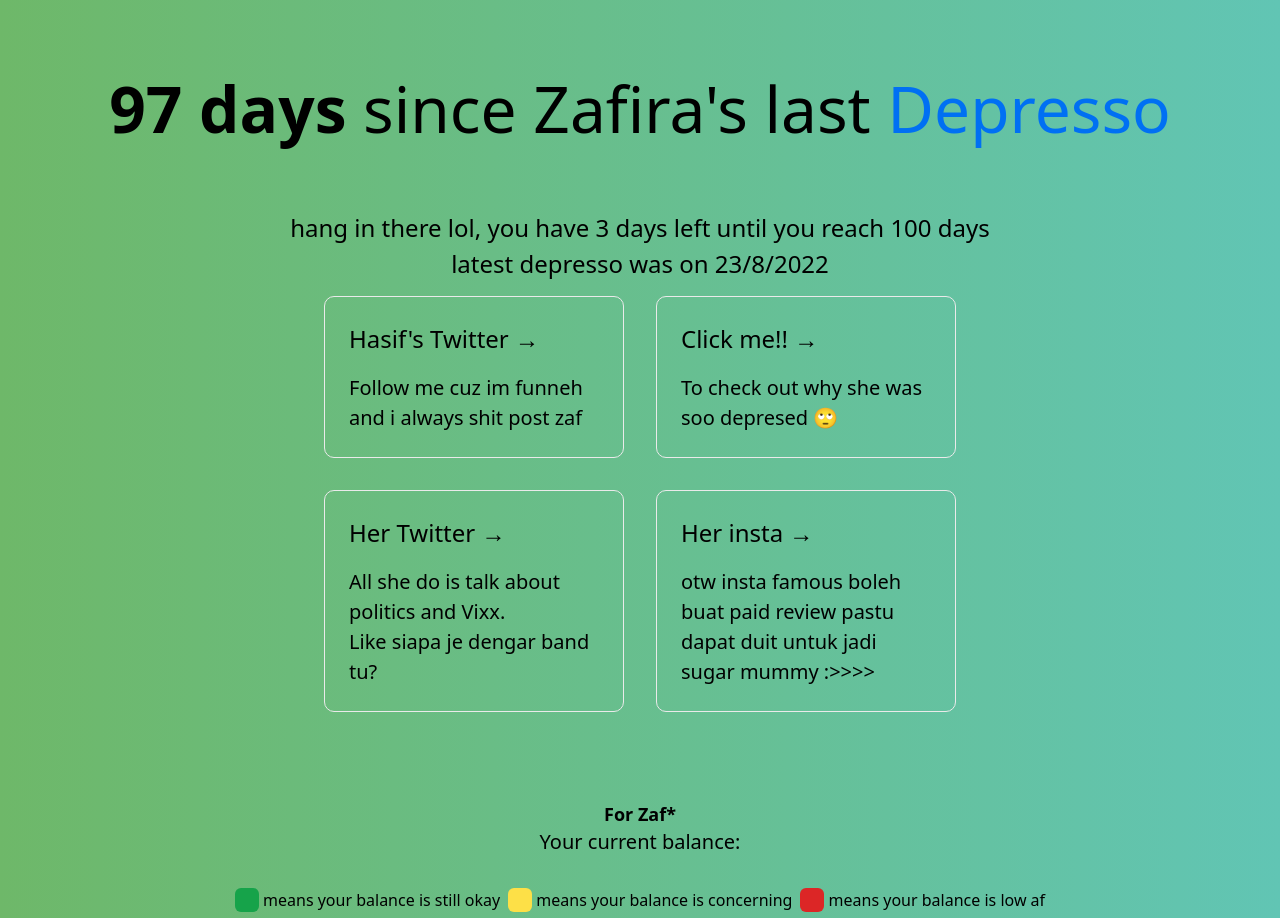
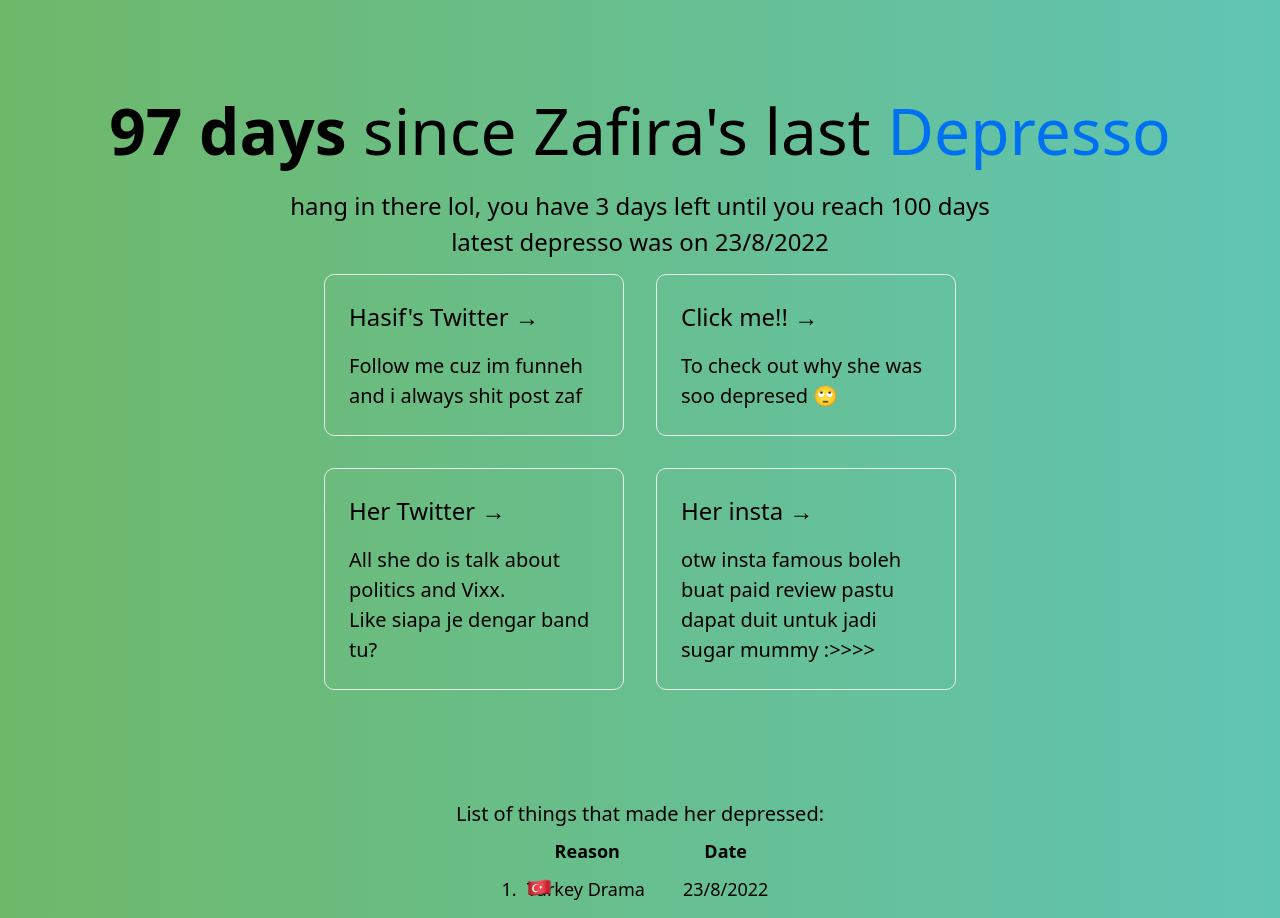
Before and after one commit to hasifjasmi/depressoTracker, a Next.js app: page / in a window 1280 px wide. Shown: the top 918 px of the page. Built offline with nearby package versions, Linux system fonts and the light colour scheme.

Commit message:
added table

```diff
--- a/pages/balance.jsx
+++ b/pages/balance.jsx
@@ -19,21 +19,24 @@ function Balance() {
 
   return (
     <>
-      <div className="text-center">
+      <div className="grid grid-cols-1 gap-3 content-evenly">
+        <div className="pt-5 text-center">
           <h1 className="text-lg">
             <b>For Zaf*</b>
           </h1>
-        <h1 className="text-xl pb-4">Your current balance:</h1>
+          <h1 className="text-xl">Your current balance:</h1>
         </div>
         {/* legend */}
 
-      <div className="flex space-x-2 justify-center rounded-md p-4 ">
-        <div className="flex flex-row">
+        <div className="flex flex-wrap space-x-2 justify-center md:content-start rounded-md md:flex-wrap">
+          <div className="flex flex-row ">
             <div className="bg-green-600 basis-auto rounded-md w-6">&nbsp;</div>
             <div>&nbsp;means your balance is still okay</div>
           </div>
           <div className="flex flex-row">
-          <div className="bg-yellow-300 basis-auto rounded-md w-6">&nbsp;</div>
+            <div className="bg-yellow-300 basis-auto rounded-md w-6">
+              &nbsp;
+            </div>
             <div>&nbsp;means your balance is concerning</div>
           </div>
           <div className="flex flex-row">
@@ -54,6 +57,7 @@ function Balance() {
             Transportation Balance: <b>RM{transport}</b>
           </div>
         </div>
+      </div>
     </>
   );
 }
--- a/pages/index.jsx
+++ b/pages/index.jsx
@@ -8,6 +8,7 @@ import startOfToday from "date-fns/startOfToday";
 import formatDistanceStrict from "date-fns/formatDistanceStrict";
 import Balance from "./balance";
 import Background from "./background";
+import List from "./list";
 
 // import BasicEmbed from "./chart";
 // import dynamic from "next/dynamic";
@@ -138,6 +139,12 @@ export default function Home() {
           </div>
         </main>
 
+        {/* list of things */}
+        <div className="flex flex-col justify-center items-center">
+          <h1 className="text-xl">List of things that made her depressed:</h1>
+          <List />
+        </div>
+
         <Balance />
 
         {/* <BasicEmbed /> */}
--- /dev/null
+++ b/pages/list.jsx
@@ -0,0 +1,39 @@
+import Image from "next/image";
+
+function List() {
+  return (
+    <>
+      <table class="table-auto text-lg border-separate border-spacing-2 pb-20">
+        <thead>
+          <tr>
+            <th class="" colSpan={2}>
+              Reason
+            </th>
+            <th class="">Date</th>
+            <th class=""></th>
+          </tr>
+        </thead>
+        <tbody>
+          <tr>
+            <td class="">1.</td>
+            <td class="">
+              <Image
+                className="absolute right-[175px] md:right-[728px]"
+                src="/turkey.png"
+                width={25}
+                height={25}
+              />
+              Turkey Drama &nbsp;&nbsp;&nbsp;&nbsp;&nbsp;
+            </td>
+            <td class="">23/8/2022</td>
+          </tr>
+          <tr>
+            <td class="">2.</td>
+            <td class="">tbd</td>
+          </tr>
+        </tbody>
+      </table>
+    </>
+  );
+}
+export default List;
--- a/styles/Home.module.css
+++ b/styles/Home.module.css
@@ -60,6 +60,7 @@
   line-height: 1.5;
   font-size: 1.5rem;
   margin-bottom: -2px;
+  margin-top: 20px;
 }
 
 .code {
--- a/tailwind.config.js
+++ b/tailwind.config.js
@@ -5,6 +5,9 @@ module.exports = {
     "./components/**/*.{js,ts,jsx,tsx}",
   ],
   theme: {
+    container:{
+      center: true,
+    },
     extend: {},
   },
   plugins: [],
```
Also changed, not shown: public/turkey.png (added). Lines whose indentation alone changed are shown as unchanged.
